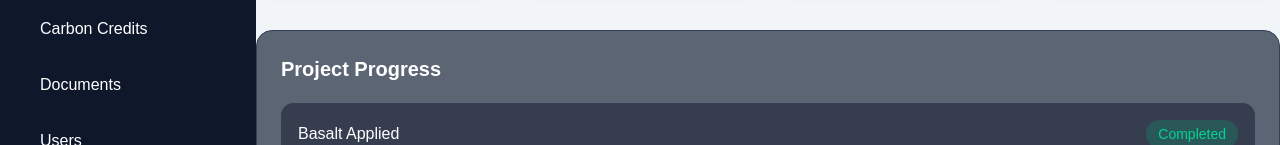
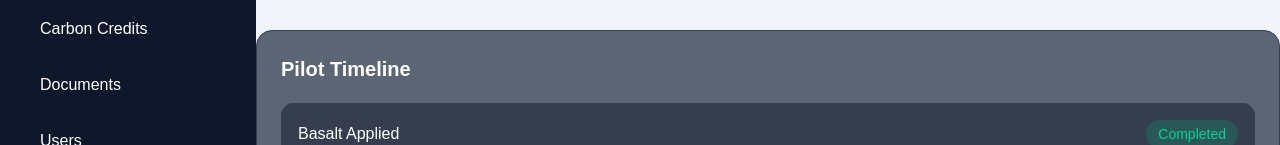
Before and after one commit to zaurzeynalov/AZERBAZALT-ClimateOS, a Next.js app: page /pilot/1/agdash in a window 1280 px wide. Shown: the part 515-660 px from the top of the page. Built offline with nearby package versions, Linux system fonts and the light colour scheme.

Commit message:
Complete Agdash post-application soil analysis table

```diff
--- a/src/app/pilot/1/agdash/page.tsx
+++ b/src/app/pilot/1/agdash/page.tsx
@@ -57,7 +57,7 @@ export default function AgdashPage() {
       <div className="rounded-2xl border border-slate-700 bg-slate-800/70 p-6">
 
         <h2 className="mb-5 text-xl font-semibold text-white">
-          Project Progress
+          Pilot Timeline
         </h2>
 
         <div className="space-y-4">
```
Also changed, not shown: src/components/PilotSection.tsx (added).
